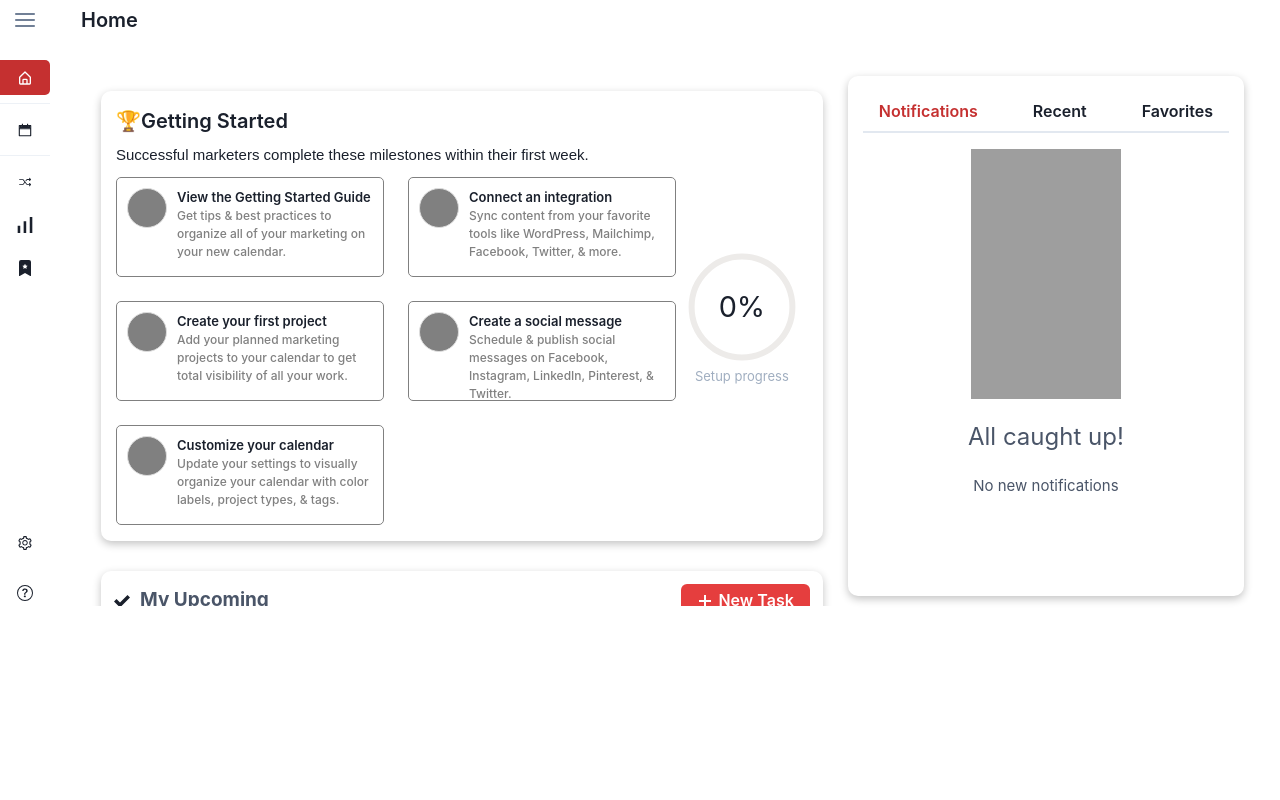
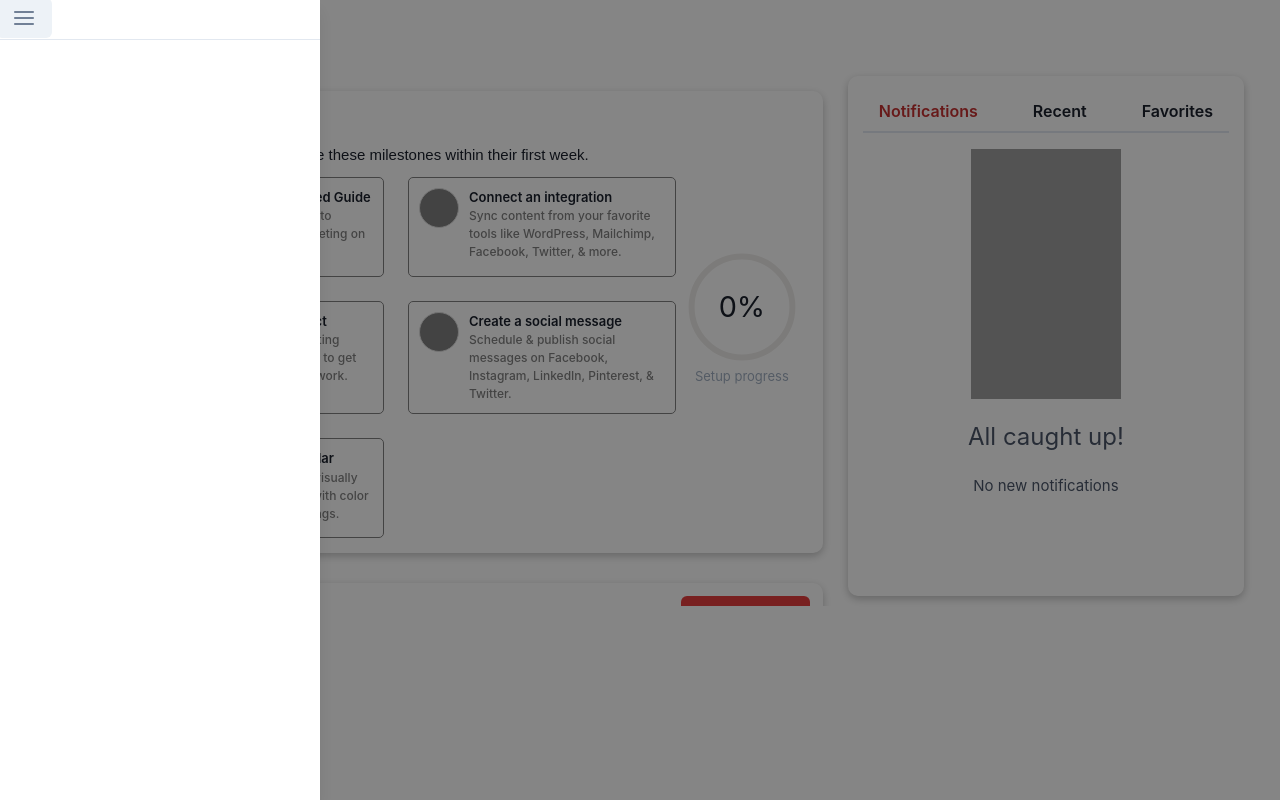
Before and after one commit to ArjunSinghBhakuni/CoSchedule.com-, a React (Create React App) app: page / in a window 1280 px wide. Both pictures are taken after a click on the button 25 px from the left and 20 px from the top of the page. Built offline with nearby package versions, Linux system fonts and the light colour scheme; grey boxes are pictures that could not be loaded.

Commit message:
added anylatics

```diff
--- a/src/components/Home.css
+++ b/src/components/Home.css
@@ -18,3 +18,20 @@
 .getting-grid:hover{
     box-shadow: rgba(60, 64, 67, 0.3) 0px 1px 2px 0px, rgba(60, 64, 67, 0.15) 0px 2px 6px 2px;
 }
+@media only screen and (max-width: 900px) {
+    .analytics
+    {
+        height:auto ;
+       grid-template-columns: repeat(2,1fr);
+       grid-template-rows: auto;
+    }
+}
+@media only screen and (max-width: 1075px) {
+    .getting_started
+    {
+        height:auto ;
+       grid-template-columns: repeat(1,1fr);
+       grid-template-rows: auto;
+
+    }
+}
--- a/src/components/Homepage.jsx
+++ b/src/components/Homepage.jsx
@@ -1,13 +1,50 @@
-import { Flex,Box,Button,Text,Popover,CircularProgress,Image,PopoverTrigger,PopoverContent,Divider,CircularProgressLabel,Tabs,Tab,TabList,TabPanels,TabPanel,Grid} from '@chakra-ui/react'
+import { Flex
+        ,Box,
+        Button,
+        Text,
+        Popover,
+        CircularProgress,
+        Image,
+        PopoverTrigger,
+        PopoverContent,
+        Divider,
+        CircularProgressLabel,
+        Tabs,
+        Tab,
+        TabList,
+        TabPanels,
+        TabPanel,
+        Grid,
+        Drawer,
+        DrawerBody,
+        DrawerFooter,
+        DrawerHeader,
+        DrawerOverlay,
+        DrawerContent,
+        DrawerCloseButton,
+    } from '@chakra-ui/react'
+
+
 import { BiHomeAlt} from 'react-icons/bi';
 import {IoIosShuffle} from 'react-icons/io';
-import { AiTwotoneCalendar,AiOutlineSetting} from 'react-icons/ai';
-import {HamburgerIcon,CalendarIcon} from '@chakra-ui/icons'
 import {SiSimpleanalytics} from 'react-icons/si';
-import {BsFillBookmarkStarFill,BsQuestionCircle} from 'react-icons/bs'
-import React,{useState,useReducer} from 'react'
 import {ImCheckmark} from 'react-icons/im';
 import {GoPlus} from 'react-icons/go';
+import {FaFacebookF,FaLinkedinIn} from 'react-icons/fa';
+import {TbSpeakerphone} from 'react-icons/tb';
+import {RiChatPollFill} from 'react-icons/ri';
+import {BsFillBookmarkStarFill,BsQuestionCircle,BsTwitter,BsInstagram} from 'react-icons/bs'
+import { AiTwotoneCalendar,AiOutlineSetting} from 'react-icons/ai';
+
+
+
+import {HamburgerIcon,CalendarIcon} from '@chakra-ui/icons'
+import React,{useState,useReducer} from 'react'
+import {useDisclosure} from '@chakra-ui/react'
+
+
+
+
 
 
 import './Home.css'
@@ -28,19 +65,19 @@ for(let i=0;i<weekday.length;i++)
 {
     if(i===0)
     {
-        from_today.push('TODAY')
+        from_today.push({id:i,name:'TODAY'})
     }
     else if(i===1)
     {
-        from_today.push('TOMMOROW')
+        from_today.push({id:i,name:'TOMORROW'})
     }
     else if(day[i]<weekday.length)
     {
-        from_today.push(weekday[day[i]])
+        from_today.push({id:i,name:weekday[day[i]]})
     }
     else
     {
-        from_today.push(weekday[day[i]-7])
+        from_today.push({id:i,name:weekday[day[i]-7]})
     }
 }
 
@@ -96,14 +133,76 @@ const reducer=(state,{type})=>
 }
 const [state,setter]=useReducer(reducer);
 
+//Analytcis data
+
+const AnData=[
+    {
+        "id":1,
+        "color":'blue.600',
+        "icon":<RiChatPollFill color='white' fontSize='40px'/>,
+        "media":'Social Engagement',
+        "text":'Understand your engagement on social media. Spot trends and understand what your audience likes now to act quickly!'
+    },
+    {
+        "id":2,
+        "color":'green.400',
+        "icon":<TbSpeakerphone color='white' fontSize='40px'/>,
+        "media":'Social Campaign',
+        "text":'Gauge the success of your social campaigns. Evaluate performance in one place + pinpoint correlations between campaigns with side-by-side comparisons.'
+    },
+    {
+        "id":3,
+        "color":'blue.700',
+        "icon":<FaFacebookF color='white' fontSize='35px'/>,
+        "media":'Facebook Report',
+        "text":' Get comprehensive Facebook data. Track, measure and analyze page performance including page growth, total impressions and more.'
+    },
+    {
+        "id":4,
+        "color":'blue.400',
+        "icon":<BsTwitter color='white' fontSize='40px'/>,
+        "media":'Twitter Report',
+        "text":'Understand the impact of your Twitter profile. Access and evaluate data including audience growth + engagement stats.'
+    },
+    {
+        "id":5,
+        "color":'cyan.800',
+        "icon":<FaLinkedinIn color='white' fontSize='40px'/>,
+        "media":'LinkedIn Report',
+        "text":'Understand the impact of your LinkedIn Company Page. Review data to view, analyze, and identify page and post performance.'
+    },
+    {
+        "id":6,
+        "color":'red.400',
+        "icon":<BsInstagram color='white' fontSize='35px'/>,
+        "media":'Instagram',
+        "text":'Make sense of your Instagram account. And better understand which posts, hashtags and content types reach your audience.'
+    },
+]
+
+//drawer
+const { isOpen, onOpen, onClose } = useDisclosure();
+
 
   return <Box display="block"  overflow="clip">
              <Flex alignItems='center'>
-                <Box><Button variant='ghost' size='md' width="50px" ><HamburgerIcon w={6} h={6} color='gray.500'/></Button></Box>
+                <Box><Button variant='ghost' size='md' width="50px" onClick={onOpen}><HamburgerIcon w={6} h={6} color='gray.500'/></Button></Box>
+                        <Drawer placement={"left"} onClose={onClose} isOpen={isOpen}  w='100px'>
+                            <DrawerOverlay />
+                            <DrawerContent >
+                            <DrawerHeader h='40px' alignContent='left' display={'flex'}  borderBottomWidth='1px'>
+                                <Button variant='ghost' marginTop='-18px' marginLeft='-28px' onClick={onClose}>
+                                    <HamburgerIcon w={6} h={6} color='gray.500'/>
+                                </Button>
+                            </DrawerHeader>
+                            <DrawerBody>
+                            </DrawerBody>
+                            </DrawerContent>
+                        </Drawer>
                 <Box marginLeft="15px">
                 <Popover placement='top-start' >
                     <PopoverTrigger >
-                    <Button variant='ghost'><Text fontSize={'20px'}>{head}</Text></Button>
+                    <Button variant='ghost'><Text fontSize={'20px'} color='gray.700'>{head}</Text></Button>
                     </PopoverTrigger>
                     <PopoverContent  width={"220px"} bg="white" padding={"5px 0px"} >
                         <Flex direction='column'>
@@ -124,11 +223,11 @@ const [state,setter]=useReducer(reducer);
                     <Tab  _selected={{color: 'white',  bg: 'red.600'}}  borderRadius={"0px 5px 5px 0px"} w="50px" h='35px'><AiTwotoneCalendar/></Tab>
                     <Divider/>
                     <Tab  _selected={{ color: 'white',  bg: 'red.600' }} borderRadius={"0px 5px 5px 0px"} w="50px" h='35px'><IoIosShuffle/></Tab>
-                    <Tab  _selected={{ color: 'white',  bg: 'red.600' }} borderRadius={"0px 5px 5px 0px"} w="50px" h='35px'><SiSimpleanalytics/></Tab>
-                    <Tab  _selected={{ color: 'white',  bg: 'red.600' }} borderRadius={"0px 5px 5px 0px"} w="50px" h='35px'><BsFillBookmarkStarFill/></Tab>
+                    <Tab  _selected={{ color: 'white',  bg: 'red.600' }} borderRadius={"0px 5px 5px 0px"} w="50px" h='35px'><SiSimpleanalytics fontSize={'13px'}/></Tab>
+                    <Tab  _selected={{ color: 'white',  bg: 'red.600' }}  borderRadius={"0px 5px 5px 0px"} w="50px" h='35px'><BsFillBookmarkStarFill/></Tab>
                     </Flex>
                     <Flex direction={"column"} gap="15px" marginTop={"20px"}>
-                    <Tab _selected={{ color: 'white', bg: 'red.600' }} borderRadius={"0px 5px 5px 0px"} w="50px" h='35px'><AiOutlineSetting/></Tab>
+                    <Tab _selected={{ color: 'white', bg: 'red.600' }}  borderRadius={"0px 5px 5px 0px"} w="50px" h='35px'><AiOutlineSetting/></Tab>
                     <Tab _selected={{ color: 'white',  bg: 'red.600' }} borderRadius={"0px 5px 5px 0px"} w="50px" h='35px'><BsQuestionCircle/></Tab>
                     </Flex>
                     </Box>
@@ -137,42 +236,42 @@ const [state,setter]=useReducer(reducer);
                     <TabPanel h="530px">
                         <Flex direction={'row'} gap='10px'>
                         <Box w="80%" h="530px" overflowY="scroll" padding="15px" >
-                            <Box padding={'15px'} marginBottom='30px' borderRadius={'10px'} height='450px' boxShadow={'rgba(0, 0, 0, 0.24) 0px 3px 8px'}>
+                            <Box padding={'15px'} overflowY='scroll'  marginBottom='30px' borderRadius={'10px'} height='auto' boxShadow={'rgba(0, 0, 0, 0.24) 0px 3px 8px'}>
                                 <Flex direction={'column'} textAlign='left' gap='8px' >
                                     <Text fontWeight='semibold' fontSize='20px'>🏆Getting Started</Text>
                                     <Text fontFamily='sans-serif' fontSize='15px'>Successful marketers complete these milestones within their first week.</Text>
                                 </Flex>
-                                <Flex>
-                                    <Grid  w='85%' height='auto' paddingTop='10px' templateColumns='repeat(2, 1fr)' gap={6}>
-                                        <Flex borderRadius='5px' w='100%' padding='10px' h='100px' border='1px solid gray' gap='10px' className='getting-grid'>
+                                <Flex >
+                                    <Grid  w='85%' height='auto' paddingTop='10px' templateColumns='repeat(2, 1fr)' overflowY='scroll' templateRows='auto' gap='6' className='getting_started'>
+                                        <Flex borderRadius='5px' w='100%' padding='10px'minH='100px' maxH='auto' border='1px solid gray' gap='10px' className='getting-grid'>
                                             <Box><input className='checkbox-round' type='checkbox' onChange={(value)=>handleCheck(value)}/></Box>
                                             <Box textAlign='left'>
                                                 <Text fontSize='13px' fontWeight='semibold'>View the Getting Started Guide</Text>
                                                 <Text fontSize='12px' fontWeight='medium' color='gray'>Get tips & best practices to organize all of your marketing on your new calendar.</Text>
                                             </Box>
                                         </Flex>
-                                        <Flex borderRadius='5px' w='100%' padding='10px' h='100px' border='1px solid gray' gap='10px' className='getting-grid' >
+                                        <Flex borderRadius='5px' w='100%' padding='10px' minH='100px' maxH='auto' border='1px solid gray' gap='10px' className='getting-grid' >
                                             <Box><input className='checkbox-round' type='checkbox' onChange={(value)=>handleCheck(value)}/></Box>
                                             <Box textAlign='left'>
                                                 <Text fontSize='13px' fontWeight='semibold'>Connect an integration</Text>
                                                 <Text fontSize='12px' fontWeight='medium' color='gray'>Sync content from your favorite tools like WordPress, Mailchimp, Facebook, Twitter, & more.</Text>
                                             </Box>
                                         </Flex>
-                                        <Flex borderRadius='5px' w='100%' padding='10px' h='100px' border='1px solid gray' gap='10px' className='getting-grid'>
+                                        <Flex borderRadius='5px' w='100%' padding='10px' minH='100px' maxH='auto' border='1px solid gray' gap='10px' className='getting-grid'>
                                             <Box><input className='checkbox-round' type='checkbox' onChange={(value)=>handleCheck(value)}/></Box>
                                             <Box textAlign='left'>
                                                 <Text fontSize='13px' fontWeight='semibold'>Create your first project</Text>
                                                 <Text fontSize='12px' fontWeight='medium' color='gray'>Add your planned marketing projects to your calendar to get total visibility of all your work.</Text>
                                             </Box>
                                         </Flex>
-                                        <Flex borderRadius='5px' w='100%' padding='10px' h='100px' border='1px solid gray' gap='10px' className='getting-grid'>
+                                        <Flex borderRadius='5px' w='100%' padding='10px' minH='100px' maxH='auto' border='1px solid gray' gap='10px' className='getting-grid'>
                                             <Box><input className='checkbox-round' type='checkbox' onChange={(value)=>handleCheck(value)}/></Box>
                                             <Box textAlign='left'>
                                                 <Text fontSize='13px' fontWeight='semibold'>Create a social message</Text>
                                                 <Text fontSize='12px' fontWeight='medium' color='gray'>Schedule & publish social messages on Facebook, Instagram, LinkedIn, Pinterest, & Twitter.</Text>
                                             </Box>
                                         </Flex>
-                                        <Flex borderRadius='5px' w='100%' padding='10px' h='100px' border='1px solid gray' gap='10px' className='getting-grid'>
+                                        <Flex borderRadius='5px' w='100%' padding='10px' minH='100px' maxH='auto' border='1px solid gray' gap='10px' className='getting-grid'>
                                             <Box><input className='checkbox-round' type='checkbox' onChange={(value)=>handleCheck(value)}/></Box>
                                             <Box textAlign='left'>
                                                 <Text fontSize='13px' fontWeight='semibold'>Customize your calendar</Text>
@@ -195,9 +294,9 @@ const [state,setter]=useReducer(reducer);
                                 {
                                     from_today.map((el)=>
                                     {
-                                        return <Box w='100%' padding='15px' h='120px' maxHeight='auto'>
+                                        return <Box w='100%' padding='15px' h='120px' maxHeight='auto' key={el.id}>
                                         <Flex padding='0 10px' direction='row'  gap='15px' justifyContent='space-between' w='100%' alignItems='center'>
-                                            <Box><Text color='gray.600' fontWeight='bold'>{el.toUpperCase()}</Text></Box>
+                                            <Box><Text color='gray.600' fontWeight='bold'>{el.name.toUpperCase()}</Text></Box>
                                             <Divider color='gray.700' />
                                             <Box><Button colorScheme='none' variant='ghost'><GoPlus/></Button></Box>
                                         </Flex>
@@ -208,8 +307,8 @@ const [state,setter]=useReducer(reducer);
                             </Box>
                         </Box>
                         <Box width='35%' height={'520px'} padding={'15px'} borderRadius={'10px'} boxShadow={'rgba(0, 0, 0, 0.24) 0px 3px 8px'}>
-                        <Tabs isLazy>
-                            <TabList gap='23px' >
+                        <Tabs  >
+                            <TabList gap='23px'  >
                                 <Tab _selected={{ color: 'red.600' }} fontWeight='semibold'>Notifications</Tab>
                                 <Tab _selected={{ color: 'red.600' }} fontWeight='semibold'>Recent</Tab>
                                 <Tab _selected={{ color: 'red.600' }} fontWeight='semibold'>Favorites</Tab>
@@ -230,10 +329,33 @@ const [state,setter]=useReducer(reducer);
                         </Box>
                         </Flex>
                     </TabPanel>
+                    <TabPanel>
+                    </TabPanel>
                     <TabPanel></TabPanel>
-                    <TabPanel></TabPanel>
-                    <TabPanel></TabPanel>
-                    <TabPanel></TabPanel>
+                    <TabPanel>
+                        <Flex  h='auto' direction='column' overflowY='scroll'>
+                            <Flex alignItems='center' h='40px'justifyContent={'space-between'} width='100%' padding='10px'>
+                                <Text fontSize={'25px'} fontWeight='semibold' color='gray.600'>Social Analytics</Text>
+                                <Text fontSize={'13px'} gap='10px' alignItems='center' fontWeight='semibold' color='gray.600' display={'flex'}><BsQuestionCircle/>Get help with analytics</Text>
+                            </Flex>
+                            <Grid padding='30px 10px' templateColumns='repeat(4, 1fr)' templateRows="auto" gap={6} w='82%' overflowY='scroll' className='analytics' >
+                                {
+                                    AnData.map((el)=>
+                                    {
+                                        return<Box  w='230px' h='210px' borderRadius='8px' key={el.id} boxShadow="rgba(60, 64, 67, 0.3) 0px 1px 2px 0px, rgba(60, 64, 67, 0.15) 0px 2px 6px 2px">
+                                        <Box h='60px' borderRadius='8px 8px 0 0' bg={el.color} display='flex' justifyContent='center' alignItems='center'>{el.icon}</Box>
+                                        <Flex direction='column' padding='10px 20px' w='100%' textAlign='left' gap='5px' >
+                                            <Text fontWeight='semibold' color='gray.600'>{el.media}</Text>
+                                            <Text fontSize='12px' color='gray.600'>{el.text}</Text>
+                                        </Flex>
+                                    </Box>
+                                    })
+                                }
+
+                            </Grid>
+                        </Flex>
+                    </TabPanel>
+                    <TabPanel>5</TabPanel>
                 </TabPanels>
             </Tabs>
   </Box>
```
